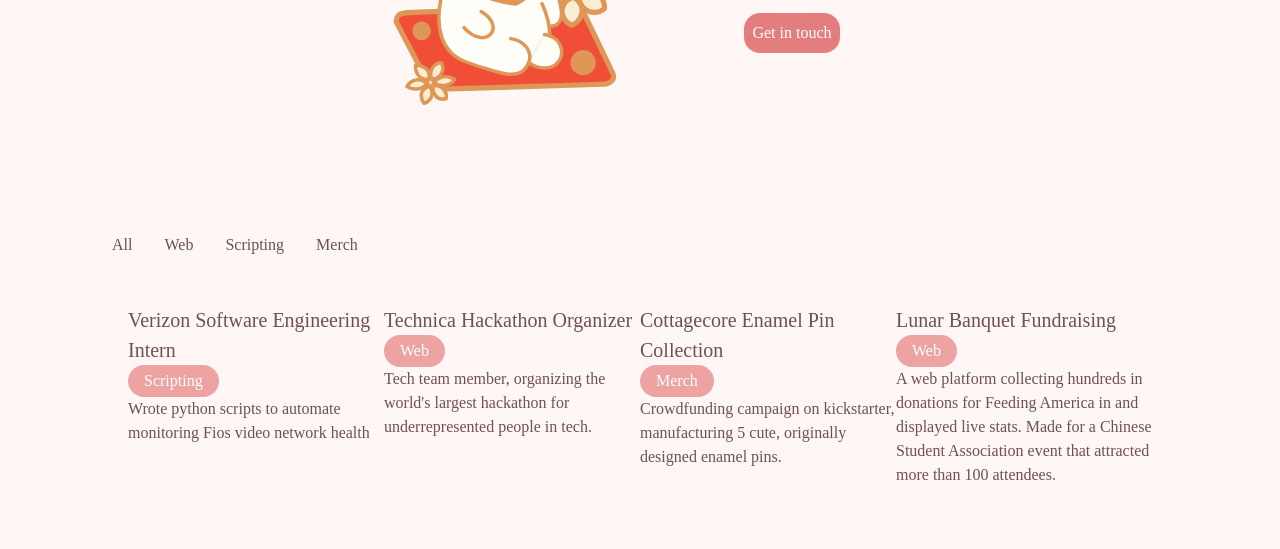
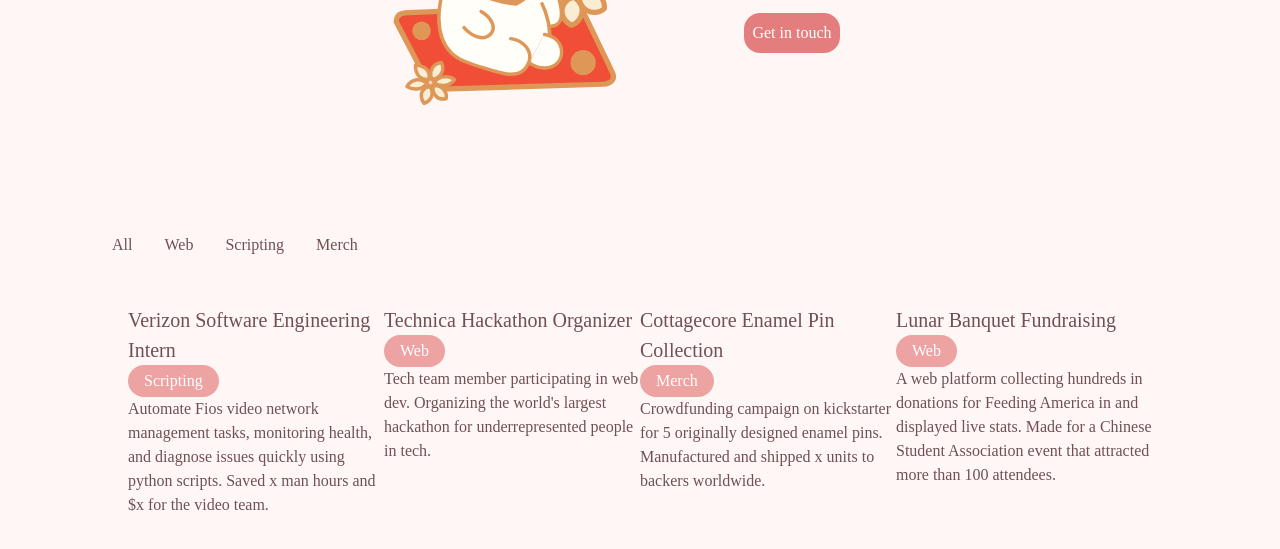
Before and after one commit to mei-lu/website, a website: page index.pug in a window 1280 px wide. Shown: the part 252-801 px from the top of the page. Drawn offline with nearby package versions, Linux system fonts and the light colour scheme; files that its build step writes are made by us from their sources; a web font is replaced by a local one.

Commit message:
Update descriptions

```diff
--- a/index.pug
+++ b/index.pug
@@ -51,19 +51,19 @@ head
         .proj-title Verizon Software Engineering Intern
         .label-group
           .proj-label Scripting
-        .proj-descrip Wrote python scripts to automate monitoring Fios video network health
+        .proj-descrip Automate Fios video network management tasks, monitoring health, and diagnose issues quickly using python scripts. Saved x man hours and $x for the video team.
 
     .proj-tile
       .proj-title Technica Hackathon Organizer
       .label-group
         .proj-label Web
-      .proj-descrip Tech team member, organizing the world's largest hackathon for underrepresented people in tech.
+      .proj-descrip Tech team member participating in web dev. Organizing the world's largest hackathon for underrepresented people in tech.
 
     .proj-tile
       .proj-title Cottagecore Enamel Pin Collection
       .label-group
         .proj-label Merch
-      .proj-descrip Crowdfunding campaign on kickstarter, manufacturing 5 cute, originally designed enamel pins.
+      .proj-descrip Crowdfunding campaign on kickstarter for 5 originally designed enamel pins. Manufactured and shipped x units to backers worldwide.
 
     .proj-tile
       .proj-title Lunar Banquet Fundraising
```
Also changed, not shown: index.html.
